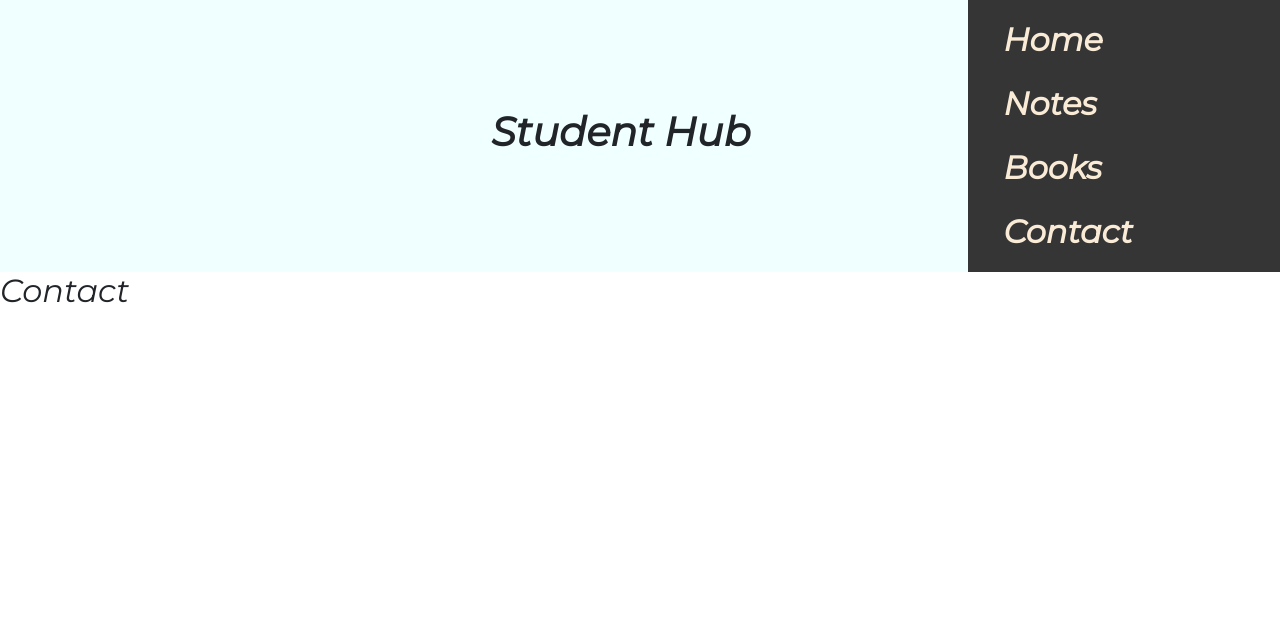
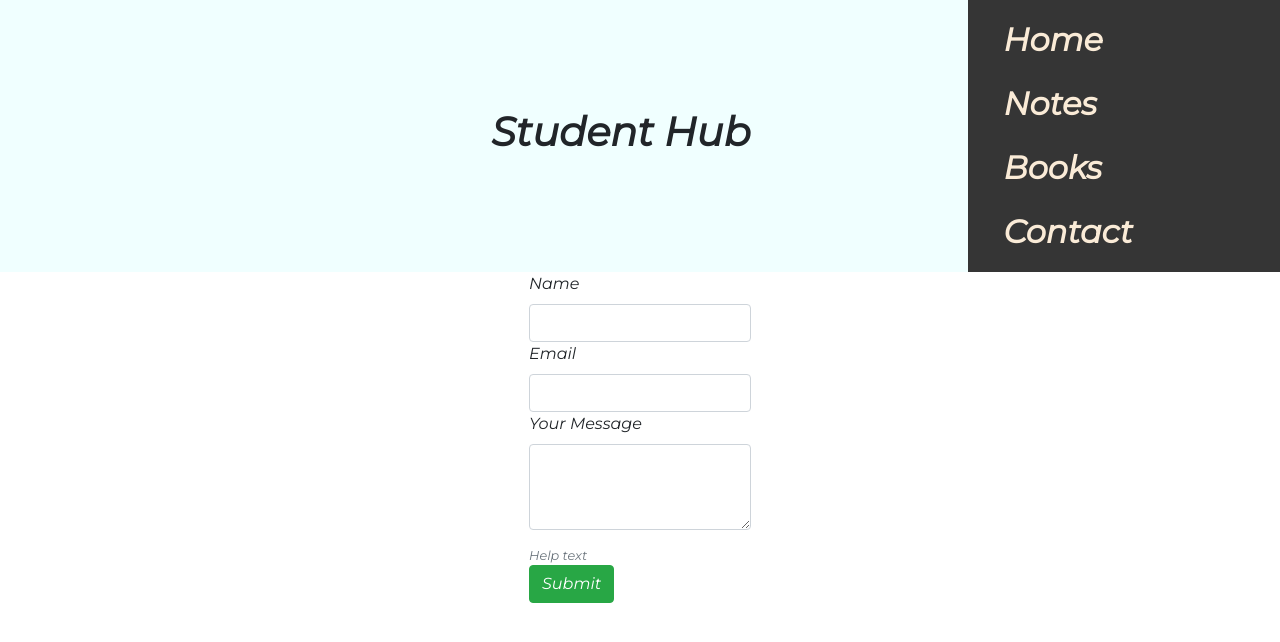
Before and after one commit to reinkaoss/React-Student-Hub-App, a React (Create React App) app: page /contact in a window 1280 px wide. Shown: the top 642 px of the page. Built offline with nearby package versions, Linux system fonts and the light colour scheme.

Commit message:
Adding a contact form placeholder

```diff
--- a/src/components/Books/index.js
+++ b/src/components/Books/index.js
@@ -11,6 +11,8 @@ function Books() {
     const books = event.target.value;
     setBooks(books);
   }
+
+
 
   function BooksAPI(event) {
     event.preventDefault();
--- a/src/components/Contact/index.js
+++ b/src/components/Contact/index.js
@@ -1,11 +1,41 @@
-import React from 'react'
+import React from "react";
 import "./style.css";
 
 function Contact() {
   return (
-    <div className='contact'><h2>Contact</h2>
+    <div>
+      <div className="contactWrapper">
+      <div class="form-group">
+        <label for="">Name</label>
+        <input
+          type="email"
+          class="form-control"
+          name=""
+          id=""
+          aria-describedby="emailHelpId"
+          placeholder=""
+        />
+        <label for="">Email</label>
+        <input
+          type="email"
+          class="form-control"
+          name=""
+          id=""
+          aria-describedby="emailHelpId"
+          placeholder=""
+        />
+        <div class="form-group">
+          <label for="">Your Message</label>
+          <textarea class="form-control" name="" id="" rows="3"></textarea>
+        </div>
+        <small id="emailHelpId" class="form-text text-muted">
+          Help text
+        </small>
+        <button className="btn btn-success">Submit</button>
+      </div>
     </div>
-  )
+    </div>
+  );
 }
 
-export default Contact
+export default Contact;
--- a/src/components/Contact/style.css
+++ b/src/components/Contact/style.css
@@ -5,3 +5,10 @@
     align-items: center;
     margin: 0 auto;
 }
+
+.contactWrapper {
+    margin: 0 auto;
+    justify-content: center;
+    display: flex;
+    max-width: 600px;
+}
--- a/src/components/Hub/index.js
+++ b/src/components/Hub/index.js
@@ -25,7 +25,7 @@ class Hub extends React.Component {
     const list = [...this.state.list, newItem];
 
     if(list.length > 3) {
-      console.log("test");
+      console.log("Test2");
     }
 
     this.setState({
@@ -58,6 +58,7 @@ class Hub extends React.Component {
 
   editNote = (value) => {
     console.log(value);
+    console.log(this.value);
   }
 
   render() {
@@ -95,7 +96,7 @@ class Hub extends React.Component {
                               </button>
                               <button
                                 className="btn btn-warning"
-                                onClick={() => this.editNote(item.value)}
+                                onClick={() => this.editNote(this.value)}
                               >
                                 <img
                                   className="editLogo"
--- a/src/components/Nav/index.js
+++ b/src/components/Nav/index.js
@@ -49,7 +49,7 @@ function Nav() {
               </li>
               <li className="nav-item">
                 <NavLink
-                  to="about"
+                  to="contact"
                   end
                   className={({ isActive }) =>
                     isActive ? "nav-link active" : "nav-link"
```
